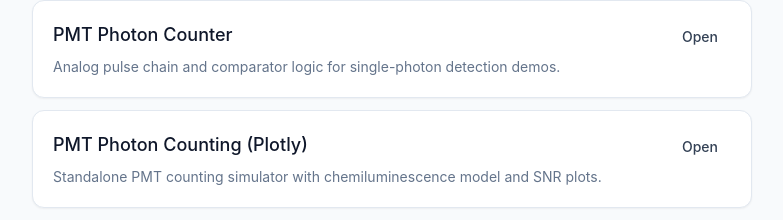
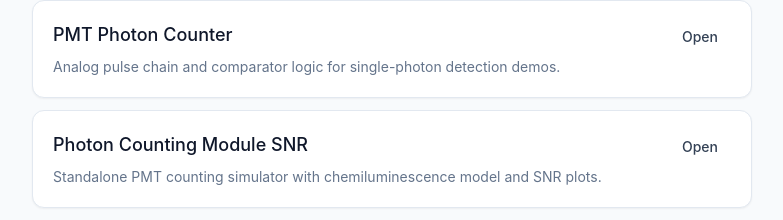
Before and after one commit to Magicflyingcow/PhotonicSimulations, a React (Vite) app: page /#/ in a window 1280 px wide. Shown: the part 378-598 px from the top of the page, without its empty margins (248-1031 px from the left). Built offline with nearby package versions, Linux system fonts and the light colour scheme.

Commit message:
Rename chemiluminescence page to Photon Counting Module SNR

```diff
--- a/src/pages/Index.jsx
+++ b/src/pages/Index.jsx
@@ -14,7 +14,7 @@
     path: "/pmt",
   },
   {
-    title: "PMT Photon Counting (Plotly)",
+    title: "Photon Counting Module SNR",
     description: "Standalone PMT counting simulator with chemiluminescence model and SNR plots.",
     path: "/pmt-photon-counting",
   },
```
